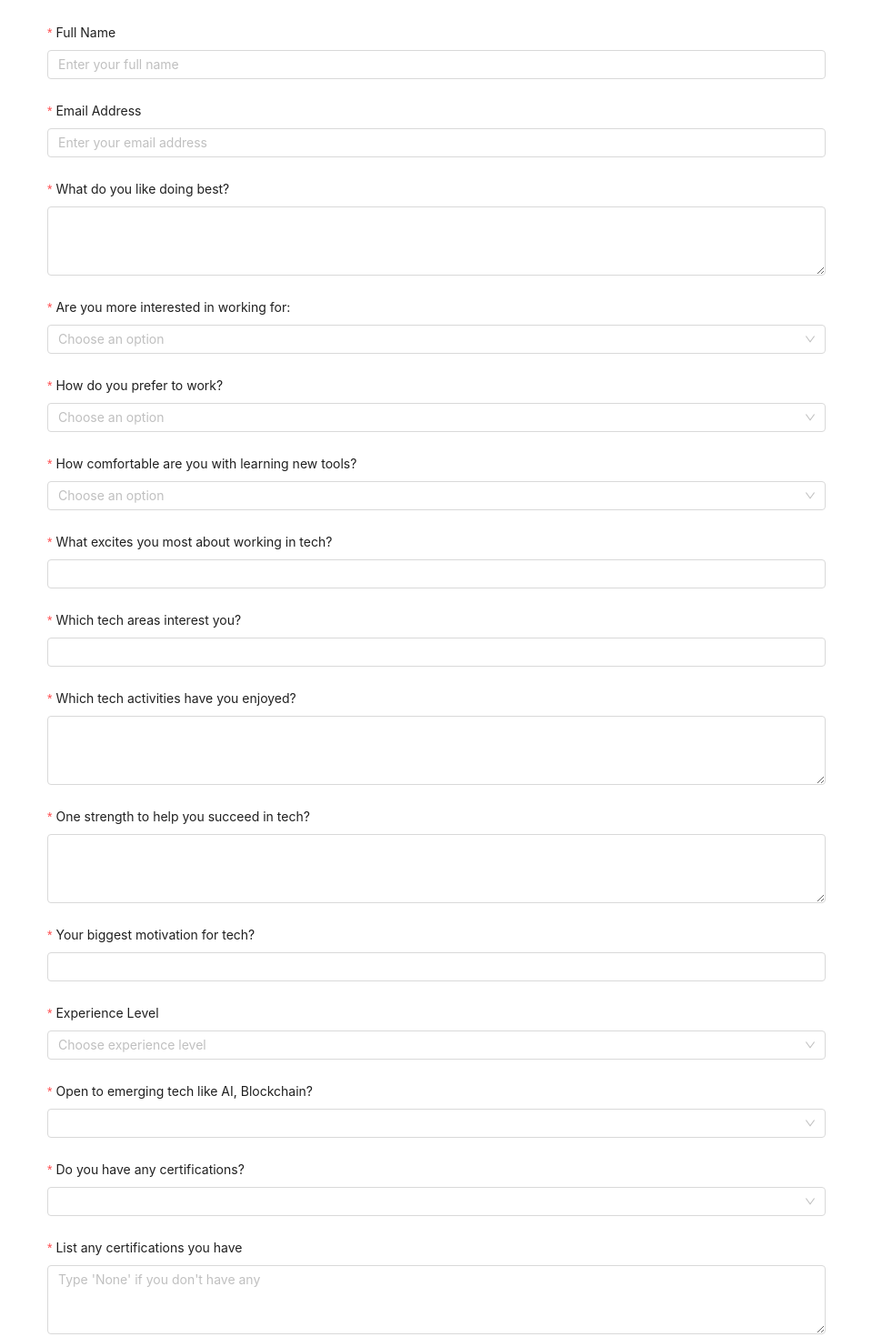
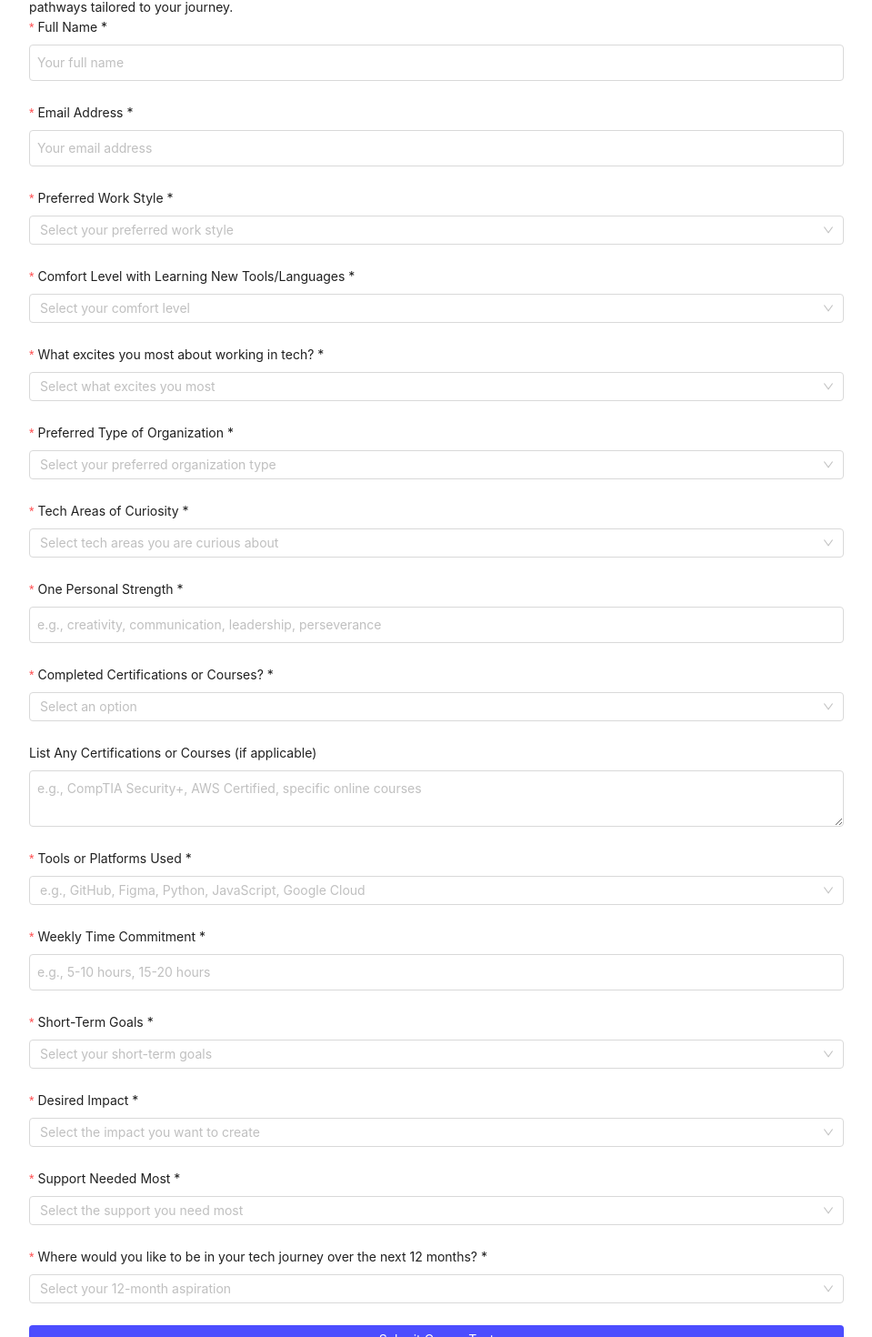
Before and after one commit to techtalentscity/techtalentscity.github.io, a React (Vite) app: page /career/test in a window 1280 px wide. Shown: the part 452-1922 px from the top of the page at 91% size, without its empty margins (160-1119 px from the left). Built offline with nearby package versions, Linux system fonts and the light colour scheme.

Commit message:
Update CareerTest.jsx

```diff
--- a/src/Pages/career/CareerTest.jsx
+++ b/src/Pages/career/CareerTest.jsx
@@ -1,263 +1,359 @@
-import { useState, useEffect } from 'react';
+import { useState } from 'react';
 import { Link } from 'react-router-dom';
 import Container from '../../components/Container';
 import logo from '../../assets/images/logo-black.png';
-import { Button, Form, Input, Select, Steps, Collapse } from 'antd';
+import { Button, Form, Input, Select, Steps } from 'antd';
 import TextArea from 'antd/es/input/TextArea';
 
 const { Step } = Steps;
-const { Panel } = Collapse;
-const { Option } = Select;
 
 const CareerTest = () => {
   const [form] = Form.useForm();
   const [loading, setLoading] = useState(false);
   const [currentStep, setCurrentStep] = useState(0);
-  const [submitComplete, setSubmitComplete] = useState(false);
+  const [formValues, setFormValues] = useState({});
+  const [submissionComplete, setSubmissionComplete] = useState(false);
 
-  const googleFormURL = "https://docs.google.com/forms/d/e/1FAIpQLScIbS6ykk3RY8bXUJRg52oikbt8mcvu8eOdj2x3w9xTeFeKmg/formResponse";
+  // Google Form submission URL - PLEASE REPLACE WITH THE CORRECT GOOGLE FORMS URL
+  const googleFormURL = "https://docs.google.com/forms/d/e/[YOUR_FORM_ID]/formResponse";
 
+  // Form field entry IDs from the Google Form
   const FORM_FIELDS = {
     fullName: 'entry.2120631500',
-    email: 'entry.289230066',
-    whatYouLikeDoing: 'entry.826500830',
-    workingForInterest: 'entry.90149729',
-    workPreference: 'entry.103804273',
-    learningComfort: 'entry.126397704',
-    techExcitement: 'entry.2046710176',
-    techAreasInterest: 'entry.1595563124',
-    techActivities: 'entry.608716717',
+    emailAddress: 'entry.289230066',
+    doingBest: 'entry.826500830',
+    interestedWorking: 'entry.90149729',
+    preferWork: 'entry.103804273',
+    comfortableLearning: 'entry.126397704',
+    excitesTech: 'entry.2046710176',
+    curiousTechAreas: 'entry.1595563124',
+    enjoyedTechActivities: 'entry.608716717',
     personalStrength: 'entry.1388922789',
-    motivation: 'entry.1879980715',
+    motivationPursuing: 'entry.1879980715',
     experienceLevel: 'entry.75336198',
-    emergingTech: 'entry.614410637',
-    certifications: 'entry.1379512189',
-    certificationsList: 'entry.1262447611',
-    toolsUsed: 'entry.141495548',
-    timeCommitment: 'entry.44204949',
-    desiredImpact: 'entry.2125471600',
-    guidanceNeeded: 'entry.1508247044',
-    techJourneyGoal: 'entry.686755157'
+    openEmergingTech: 'entry.614410637',
+    existingCertifications: 'entry.1379512189',
+    listCertifications: 'entry.1262447611',
+    usedToolsPlatforms: 'entry.141495548',
+    realisticTimeCommitment: 'entry.44204949',
+    impactWorkHave: 'entry.2125471600',
+    guidanceNeedNow: 'entry.1508247044',
+    next12MonthsTechJourney: 'entry.686755157',
   };
 
-  const handleFormSubmit = (values) => {
+  // Store form values and move to the next step (currently only one step)
+  const handleFormValuesSubmit = (values) => {
+    setFormValues(values);
+    submitFormToGoogle();
+  };
+
+  // Submit form to Google Form
+  const submitFormToGoogle = async () => {
+    if (!formValues) return;
+
+    try {
       setLoading(true);
 
+      // Create form data for submission
       const formData = new FormData();
 
-    Object.keys(FORM_FIELDS).forEach((key) => {
-      const value = values[key];
-      if (value !== undefined && value !== null) {
-        const stringValue = Array.isArray(value) ? value.join(', ') : value.toString();
-        formData.append(FORM_FIELDS[key], stringValue);
+      // Add fields to form data - only add fields that exist in the FORM_FIELDS object
+      Object.keys(FORM_FIELDS).forEach(key => {
+        if (formValues[key] !== undefined && formValues[key] !== null) {
+          formData.append(FORM_FIELDS[key], formValues[key].toString());
         }
       });
 
-    fetch(googleFormURL, {
+      // Submit the form data
+      await fetch(googleFormURL, {
         method: 'POST',
-      mode: 'no-cors',
-      body: formData,
-    })
-      .then(() => {
-        setLoading(false);
-        setSubmitComplete(true);
-        setCurrentStep(1);
+        mode: 'no-cors', // Important for cross-origin requests to Google Forms
+        body: formData
+      });
+
+      // Show success message
+      setSubmissionComplete(true);
+      setCurrentStep(1); // Move to the success step
+
+      // Clear form after successful submission
+      setTimeout(() => {
         form.resetFields();
-      })
-      .catch((error) => {
+        setFormValues({});
+        setSubmissionComplete(false);
+        setCurrentStep(0);
+      }, 3000);
+
+    } catch (error) {
       console.error('Error submitting form:', error);
       alert('Submission failed. Please try again.');
+    } finally {
       setLoading(false);
-      });
+    }
   };
 
-  const FormGuide = () => (
-    <Collapse ghost className="mb-8">
-      <Panel header={<span className="text-lg font-semibold text-primary">🧭 Click here to view Career Test Guide</span>} key="guide">
-        <div className="bg-gray-50 p-6 rounded-lg text-base leading-relaxed text-gray-700">
-          {/* All instructional sections remain unchanged for clarity */}
-          {/* If needed, you can add a collapsible panel or accordion UI later */}
-          <p>Use the career test to reflect on your goals, work preferences, and interests. This helps us tailor recommendations and match you with the right opportunities.</p>
-        </div>
-      </Panel>
-    </Collapse>
-  );
-
-  const CareerTestForm = () => (
+  // Career Test Form Step Component
+  const CareerTestFormStep = () => (
     <Form
       form={form}
       layout="vertical"
-      onFinish={handleFormSubmit}
-      className="mt-6"
+      onFinish={handleFormValuesSubmit}
+      initialValues={formValues}
+      className="mt-8"
     >
-      <Form.Item label="Full Name" name="fullName" rules={[{ required: true }]}>
-        <Input placeholder="Enter your full name" />
+      <p>
+        Welcome to the TechTalents City Career Test — a personalized tool designed to help you explore your potential and clarify your direction in the tech industry. This is more than a typical test. It's an opportunity to reflect on your strengths, interests, and motivations, and to align them with meaningful opportunities in tech. Your answers will help us recommend the best projects, mentors, and learning pathways tailored to your journey.
+      </p>
+
+      <Form.Item
+        label="Full Name *"
+        name="fullName"
+        rules={[{ required: true, message: 'Please enter your full name' }]}
+      >
+        <Input placeholder="Your full name" className="p-2" />
       </Form.Item>
 
-      <Form.Item label="Email Address" name="email" rules={[
-        { required: true },
-        { type: 'email', message: 'Enter a valid email' }
-      ]}>
-        <Input placeholder="Enter your email address" />
+      <Form.Item
+        label="Email Address *"
+        name="emailAddress"
+        rules={[
+          { required: true, message: 'Please enter your email address' },
+          { type: 'email', message: 'Please enter a valid email' },
+        ]}
+      >
+        <Input placeholder="Your email address" className="p-2" />
       </Form.Item>
 
-      <Form.Item label="What do you like doing best?" name="whatYouLikeDoing" rules={[{ required: true }]}>
-        <TextArea rows={3} />
-      </Form.Item>
-
-      <Form.Item label="Are you more interested in working for:" name="workingForInterest" rules={[{ required: true }]}>
-        <Select placeholder="Choose an option">
-          <Option value="startups">Startups</Option>
-          <Option value="enterprises">Enterprise companies</Option>
-          <Option value="freelance">Freelance</Option>
-          <Option value="nonprofit">Non-profits</Option>
-          <Option value="own_business">Start my own business</Option>
+      <Form.Item
+        label="Preferred Work Style *"
+        name="doingBest"
+        rules={[{ required: true, message: 'Please select your preferred work style' }]}
+      >
+        <Select placeholder="Select your preferred work style" className="w-full">
+          <Select.Option value="working_independently">Working independently on solo projects</Select.Option>
+          <Select.Option value="collaborating_team">Collaborating within a team</Select.Option>
+          <Select.Option value="leading_others">Leading others and managing the vision</Select.Option>
+          <Select.Option value="flexible_adaptable">Being flexible and adaptable across work styles</Select.Option>
         </Select>
       </Form.Item>
 
-      <Form.Item label="How do you prefer to work?" name="workPreference" rules={[{ required: true }]}>
-        <Select placeholder="Choose an option">
-          <Option value="remote">Fully remote</Option>
-          <Option value="hybrid">Hybrid</Option>
-          <Option value="office">In-office</Option>
-          <Option value="flexible">Flexible</Option>
+      <Form.Item
+        label="Comfort Level with Learning New Tools/Languages *"
+        name="comfortableLearning"
+        rules={[{ required: true, message: 'Please rate your comfort level' }]}
+      >
+        <Select placeholder="Select your comfort level" className="w-full">
+          <Select.Option value="very_comfortable">Very comfortable – I pick things up quickly</Select.Option>
+          <Select.Option value="somewhat_comfortable">Somewhat comfortable – I may need extra time</Select.Option>
+          <Select.Option value="not_comfortable">Not comfortable – I need structured support</Select.Option>
         </Select>
       </Form.Item>
 
-      <Form.Item label="How comfortable are you with learning new tools?" name="learningComfort" rules={[{ required: true }]}>
-        <Select placeholder="Choose an option">
-          <Option value="very_comfortable">Very comfortable</Option>
-          <Option value="comfortable">Comfortable</Option>
-          <Option value="neutral">Neutral</Option>
-          <Option value="uncomfortable">Somewhat uncomfortable</Option>
+      <Form.Item
+        label="What excites you most about working in tech? *"
+        name="excitesTech"
+        rules={[{ required: true, message: 'Please select what excites you' }]}
+      >
+        <Select placeholder="Select what excites you most" className="w-full">
+          <Select.Option value="solving_problems">Solving complex problems</Select.Option>
+          <Select.Option value="building_platforms">Building applications and platforms</Select.Option>
+          <Select.Option value="exploring_data">Exploring data and gaining insights</Select.Option>
+          <Select.Option value="ensuring_security">Ensuring system security and reliability</Select.Option>
+          <Select.Option value="driving_innovation">Driving real-world innovation and impact</Select.Option>
         </Select>
       </Form.Item>
 
-      <Form.Item label="What excites you most about working in tech?" name="techExcitement" rules={[{ required: true }]}>
-        <Input />
-      </Form.Item>
-
-      <Form.Item label="Which tech areas interest you?" name="techAreasInterest" rules={[{ required: true }]}>
-        <Input />
-      </Form.Item>
-
-      <Form.Item label="Which tech activities have you enjoyed?" name="techActivities" rules={[{ required: true }]}>
-        <TextArea rows={3} />
-      </Form.Item>
-
-      <Form.Item label="One strength to help you succeed in tech?" name="personalStrength" rules={[{ required: true }]}>
-        <TextArea rows={3} />
-      </Form.Item>
-
-      <Form.Item label="Your biggest motivation for tech?" name="motivation" rules={[{ required: true }]}>
-        <Input />
-      </Form.Item>
-
-      <Form.Item label="Experience Level" name="experienceLevel" rules={[{ required: true }]}>
-        <Select placeholder="Choose experience level">
-          <Option value="no_experience">No experience</Option>
-          <Option value="beginner">Beginner</Option>
-          <Option value="intermediate">Intermediate</Option>
-          <Option value="advanced">Advanced</Option>
-          <Option value="professional">Professional</Option>
+      <Form.Item
+        label="Preferred Type of Organization *"
+        name="interestedWorking"
+        rules={[{ required: true, message: 'Please select your preferred organization type' }]}
+      >
+        <Select placeholder="Select your preferred organization type" className="w-full">
+          <Select.Option value="startups">Startups and entrepreneurial ventures</Select.Option>
+          <Select.Option value="large_companies">Large tech companies</Select.Option>
+          <Select.Option value="nonprofit_organizations">Nonprofit or mission-driven organizations</Select.Option>
+          <Select.Option value="government_agencies">Private sector or government agencies</Select.Option>
         </Select>
       </Form.Item>
 
-      <Form.Item label="Open to emerging tech like AI, Blockchain?" name="emergingTech" rules={[{ required: true }]}>
-        <Select>
-          <Option value="yes">Yes</Option>
-          <Option value="no">No</Option>
-          <Option value="maybe">Maybe</Option>
+      <Form.Item
+        label="Tech Areas of Curiosity *"
+        name="curiousTechAreas"
+        rules={[{ required: true, message: 'Please select the tech areas you are curious about' }]}
+      >
+        <Select mode="multiple" placeholder="Select tech areas you are curious about" className="w-full">
+          <Select.Option value="software_development">Software Development</Select.Option>
+          <Select.Option value="cybersecurity">Cybersecurity</Select.Option>
+          <Select.Option value="ai_ml">Artificial Intelligence & Machine Learning</Select.Option>
+          <Select.Option value="blockchain_web3">Blockchain & Web3</Select.Option>
+          <Select.Option value="product_management">Product Management</Select.Option>
+          <Select.Option value="ux_ui_design">UX/UI Design</Select.Option>
+          <Select.Option value="data_analysis_engineering">Data Analysis & Engineering</Select.Option>
         </Select>
       </Form.Item>
 
-      <Form.Item label="Do you have any certifications?" name="certifications" rules={[{ required: true }]}>
-        <Select>
-          <Option value="yes">Yes</Option>
-          <Option value="no">No</Option>
+      <Form.Item
+        label="One Personal Strength *"
+        name="personalStrength"
+        rules={[{ required: true, message: 'Please describe one personal strength' }]}
+      >
+        <Input placeholder="e.g., creativity, communication, leadership, perseverance" className="p-2" />
+      </Form.Item>
+
+      <Form.Item
+        label="Completed Certifications or Courses? *"
+        name="existingCertifications"
+        rules={[{ required: true, message: 'Please indicate if you have certifications' }]}
+      >
+        <Select placeholder="Select an option" className="w-full">
+          <Select.Option value="yes">Yes</Select.Option>
+          <Select.Option value="no">No</Select.Option>
         </Select>
       </Form.Item>
 
-      <Form.Item label="List any certifications you have" name="certificationsList" rules={[{ required: true }]}>
-        <TextArea placeholder="Type 'None' if you don't have any" rows={3} />
+      <Form.Item
+        label="List Any Certifications or Courses (if applicable)"
+        name="listCertifications"
+      >
+        <TextArea rows={2} placeholder="e.g., CompTIA Security+, AWS Certified, specific online courses" className="p-2" />
       </Form.Item>
 
-      <Form.Item label="Tools or platforms you've used" name="toolsUsed" rules={[{ required: true }]}>
-        <Select mode="multiple" placeholder="Choose tools" allowClear>
-          <Option value="git">Git/GitHub</Option>
-          <Option value="vscode">VS Code</Option>
-          <Option value="terminal">Terminal</Option>
-          <Option value="figma">Figma</Option>
-          <Option value="aws">AWS</Option>
-          <Option value="docker">Docker</Option>
-          <Option value="databases">Databases</Option>
-          <Option value="none">None</Option>
+      <Form.Item
+        label="Tools or Platforms Used *"
+        name="usedToolsPlatforms"
+        rules={[{ required: true, message: 'Please list the tools or platforms you have used' }]}
+      >
+        <Select mode="multiple" placeholder="e.g., GitHub, Figma, Python, JavaScript, Google Cloud" className="w-full">
+          <Select.Option value="github">GitHub</Select.Option>
+          <Select.Option value="figma">Figma</Select.Option>
+          <Select.Option value="python">Python</Select.Option>
+          <Select.Option value="javascript">JavaScript</Select.Option>
+          <Select.Option value="google_cloud">Google Cloud</Select.Option>
+          {/* Add more tools/platforms as needed */}
         </Select>
       </Form.Item>
 
-      <Form.Item label="Time commitment per week" name="timeCommitment" rules={[{ required: true }]}>
-        <Select>
-          <Option value="1-5">1–5 hrs</Option>
-          <Option value="6-10">6–10 hrs</Option>
-          <Option value="11-20">11–20 hrs</Option>
-          <Option value="20+">20+ hrs</Option>
+      <Form.Item
+        label="Weekly Time Commitment *"
+        name="realisticTimeCommitment"
+        rules={[{ required: true, message: 'Please estimate your weekly commitment' }]}
+      >
+        <Input placeholder="e.g., 5-10 hours, 15-20 hours" className="p-2" />
+      </Form.Item>
+
+      <Form.Item
+        label="Short-Term Goals *"
+        name="motivationPursuing"
+        rules={[{ required: true, message: 'Please select your short-term goals' }]}
+      >
+        <Select mode="multiple" placeholder="Select your short-term goals" className="w-full">
+          <Select.Option value="first_tech_role">Landing your first tech internship or job</Select.Option>
+          <Select.Option value="transition_new_role">Transitioning into a new role</Select.Option>
+          <Select.Option value="building_portfolio">Building a portfolio for job applications</Select.Option>
+          <Select.Option value="launching_project">Launching a startup or personal project</Select.Option>
+          <Select.Option value="creating_solutions">Creating solutions for businesses or communities</Select.Option>
+          <Select.Option value="innovating_fields">Innovating in areas like science, health, or finance</Select.Option>
         </Select>
       </Form.Item>
 
-      <Form.Item label="What type of impact do you want to make?" name="desiredImpact" rules={[{ required: true }]}>
-        <Input />
+      <Form.Item
+        label="Desired Impact *"
+        name="impactWorkHave"
+        rules={[{ required: true, message: 'Please select the impact you want to create' }]}
+      >
+        <Select mode="multiple" placeholder="Select the impact you want to create" className="w-full">
+          <Select.Option value="empowering_communities">Empowering underrepresented communities</Select.Option>
+          <Select.Option value="building_business_solutions">Building business-focused solutions</Select.Option>
+          <Select.Option value="advancing_innovation">Advancing innovation in science or healthcare</Select.Option>
+          <Select.Option value="supporting_education">Supporting global education</Select.Option>
+          <Select.Option value="improving_financial_systems">Improving financial systems</Select.Option>
+          {/* Add more impact areas as needed */}
+        </Select>
       </Form.Item>
 
-      <Form.Item label="What kind of support do you need now?" name="guidanceNeeded" rules={[{ required: true }]}>
-        <Input />
+      <Form.Item
+        label="Support Needed Most *"
+        name="guidanceNeedNow"
+        rules={[{ required: true, message: 'Please select the support you need' }]}
+      >
+        <Select mode="multiple" placeholder="Select the support you need most" className="w-full">
+          <Select.Option value="skill_roadmap">A skill development roadmap</Select.Option>
+          <Select.Option value="project_matching">Matching with suitable projects</Select.Option>
+          <Select.Option value="career_mentorship">Career mentorship</Select.Option>
+          <Select.Option value="resume_portfolio_help">Help with your resume or portfolio</Select.Option>
+          <Select.Option value="all_of_the_above">All of the above</Select.Option>
+        </Select>
       </Form.Item>
 
-      <Form.Item label="Where do you want to be in 12 months?" name="techJourneyGoal" rules={[{ required: true }]}>
-        <Input />
+      <Form.Item
+        label="Where would you like to be in your tech journey over the next 12 months? *"
+        name="next12MonthsTechJourney"
+        rules={[{ required: true, message: 'Please select your 12-month aspiration' }]}
+      >
+        <Select placeholder="Select your 12-month aspiration" className="w-full">
+          <Select.Option value="starting_first_project">Starting your first real-world project</Select.Option>
+          <Select.Option value="securing_internship_job">Securing an internship or full-time position</Select.Option>
+          <Select.Option value="building_showcasing_portfolio">Building and showcasing a complete portfolio</Select.Option>
+          <Select.Option value="leading_technical_initiative">Leading a team or managing a technical initiative</Select.Option>
+        </Select>
       </Form.Item>
 
-      <Form.Item>
-        <Button type="primary" htmlType="submit" block loading={loading}>
+      <Button
+        type="primary"
+        htmlType="submit"
+        className="w-full"
+        loading={loading}
+      >
         Submit Career Test
       </Button>
-      </Form.Item>
     </Form>
   );
 
+  // Success Step Component
   const SuccessStep = () => (
     <div className="mt-8 text-center">
       <div className="bg-green-50 p-6 rounded-lg">
         <div className="text-5xl mb-4 text-green-500">✓</div>
         <h3 className="text-xl font-medium mb-4">Career Test Submitted Successfully!</h3>
-        <p className="mb-6">We'll review your answers and share personalized guidance soon.</p>
-        <Button type="primary" onClick={() => window.location.href = '/'} block>
-          Return to Home
+        <p className="mb-6">Thank you for completing the career test. We will review your responses.</p>
+
+        <Button
+          type="primary"
+          onClick={() => {
+            setCurrentStep(0);
+            setSubmissionComplete(false);
+          }}
+        >
+          Return to Career Test
         </Button>
       </div>
     </div>
   );
 
   return (
-    <div className="w-full flex justify-center items-center min-h-screen bg-white py-8">
-      <Container className="w-full max-w-4xl px-4 md:px-8">
-        <Link to={'/'} className="block mb-6">
-          <img src={logo} alt="logo" className="w-[250px]" />
+    <Container>
+      <div className="py-10">
+        <div className="flex items-center justify-center mb-6">
+          <Link to="/">
+            <img src={logo} alt="TechTalents City Logo" className="h-12" />
           </Link>
+        </div>
 
-        <h1 className="text-3xl font-bold mb-2">Career Path in Tech</h1>
-        <p className="text-gray-600 mb-6">Help us understand your interests and experience.</p>
-
-        <FormGuide />
+        <div className="max-w-4xl mx-auto">
+          <h1 className="text-3xl font-bold text-center mb-4">Career Test</h1>
+          <p className="text-gray-600 text-center mb-6">
+            Discover your tech strengths and find your perfect career path
+          </p>
 
           <Steps current={currentStep} className="mb-8">
             <Step title="Career Test" />
             <Step title="Complete" />
           </Steps>
 
-        {currentStep === 0 && <CareerTestForm />}
+          {currentStep === 0 && <CareerTestFormStep />}
           {currentStep === 1 && <SuccessStep />}
+        </div>
+      </div>
     </Container>
-    </div>
   );
 };
 
```
Lines whose indentation alone changed are shown as unchanged.
